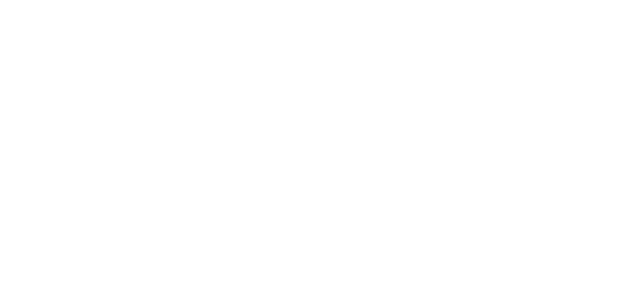
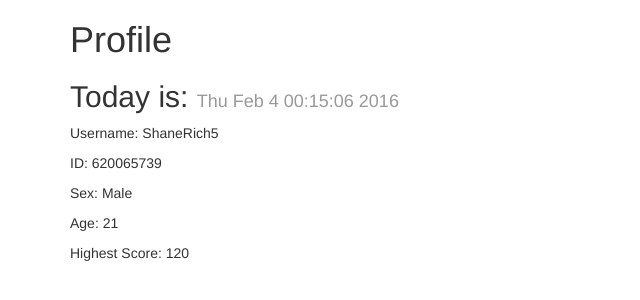
Before and after one commit to ShaneRich5/info3180-lab2, a Flask app: page /profile/ in a window 1280 px wide. Before the commit the part shown is empty. Shown: the top 300 px of the page, without its empty margins (0-640 px from the left). Run offline with Flask 2, Linux system fonts and the light colour scheme; style sheets or scripts are compiled from the project's sources; some libraries are stand-ins or nearby versions.

Commit message:
customized my app

```diff
--- a/app/templates/home.html
+++ b/app/templates/home.html
@@ -6,4 +6,6 @@
 
 
 {% block main %}
+<h1>Home</h1>
+<a href="/profile" class="btb btn-primary">Profile</a>
 {% endblock %}
--- a/app/templates/profile.html
+++ b/app/templates/profile.html
@@ -1,5 +1,17 @@
 {% extends "base.html" %}
 
 {% block main %}
+<div class="container">
 
+	<h1>Profile</h1>
+
+	<h2>Today is: <small>{{ time }}</small></h2>
+
+	<p>Username: ShaneRich5</p>
+	<p>ID: 620065739</p>
+	<p>Sex: Male</p>
+	<p>Age: 21</p>
+	<p>Highest Score: 120</p>
+
+</div>
 {% endblock %}
--- a/app/views.py
+++ b/app/views.py
@@ -9,6 +9,7 @@
 from app import app
 from flask import render_template, request, redirect, url_for
 
+import time
 
 ###
 # Routing for your application.
@@ -17,19 +18,20 @@
 @app.route('/profile/')
 def profile():
     """Render the website's profile page."""
-    return render_template('profile.html')
+    return render_template('profile.html', time = time.strftime("%c"))
 
 @app.route('/')
 def home():
     """Render website's home page."""
     return render_template('home.html')
 
-
 @app.route('/about/')
 def about():
     """Render the website's about page."""
     return render_template('about.html')
 
+def timeinfo():
+    return "Wed, 4 Feb 2016"
 
 ###
 # The functions below should be applicable to all Flask apps.
```
